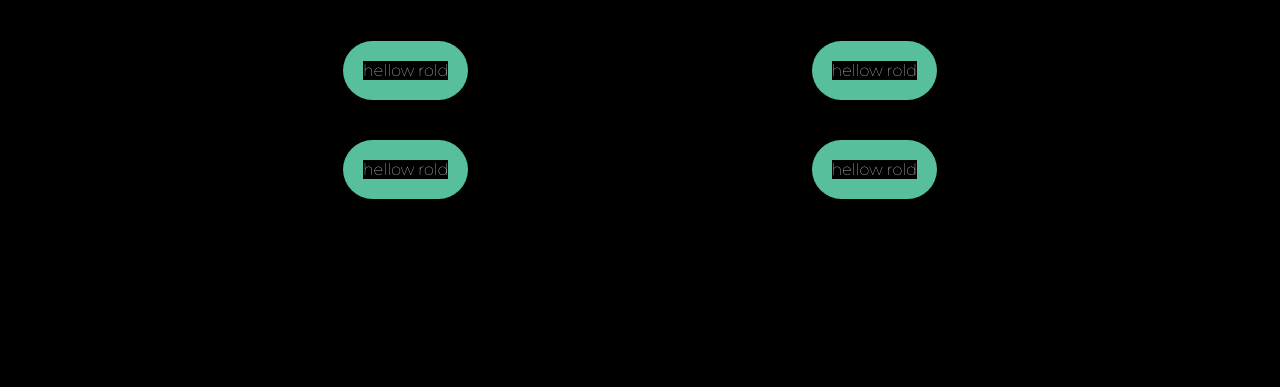
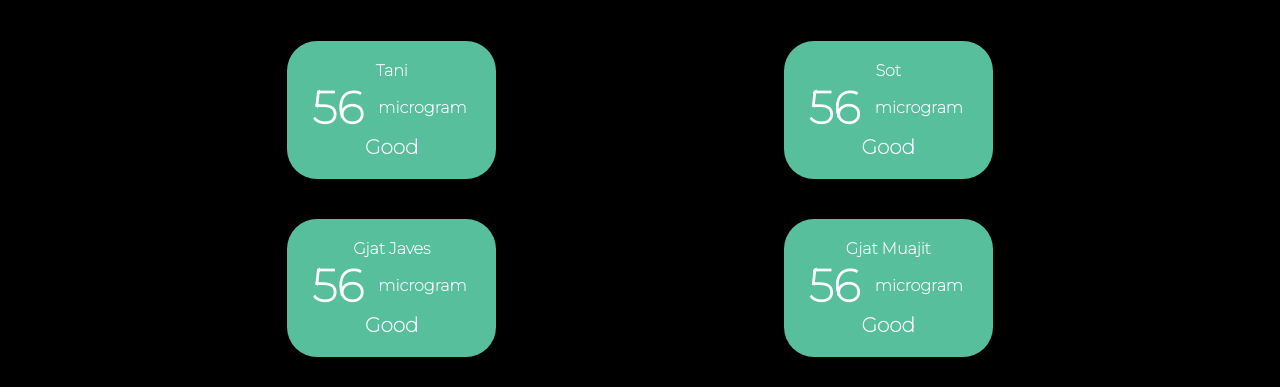
Before and after one commit to dardanbakiu/sensori-ajrit, a React (Create React App) app in the folder frontend/: page / in a window 1280 px wide. Shown: the part 201-588 px from the top of the page. Built offline with nearby package versions, Linux system fonts and the light colour scheme; no server answers.

Commit message:
through time boxes

```diff
--- a/frontend/src/pages/Home.js
+++ b/frontend/src/pages/Home.js
@@ -4,9 +4,8 @@ import Text from '../components/text/Text'
 import Box from '../components/box/Box'
 
 const Home = () => {
+  return (
 
-
-  return (
     <div>
       <Header />
       <Text
@@ -19,20 +18,98 @@ const Home = () => {
       <div>
         <div style={{display:'flex', justifyContent: 'space-evenly', padding: '20px 0'}}>
           <Box background='#57bf9c'>
-            <p>hellow rold</p>
+          <Text color="white" weight='800' content='Tani' position='center'/>
+            <div style={{
+                color:'white',
+                backgroundColor: 'inherit',
+                display: 'flex',
+                alignItems: 'center'
+            }}>
+
+              <div style={{margin: '0 5px', backgroundColor: 'inherit'}}>
+                <Text color="white" weight='600' content='56' size='45px'/>
+              </div>
+
+              <div style={{margin: '0 10px', backgroundColor: 'inherit'}}>
+                <Text color="white" weight='800' content='microgram'/>
+              </div>
+            </div>
+
+            <div style={{margin: '0px', backgroundColor: 'inherit'}}>
+              <Text color="white" weight='800' content='Good' position='center' size='20px'/>
+            </div>
           </Box>
 
           <Box background='#57bf9c'>
-            <p>hellow rold</p>
+          <Text color="white" weight='800' content='Sot' position='center'/>
+            <div style={{
+                color:'white',
+                backgroundColor: 'inherit',
+                display: 'flex',
+                alignItems: 'center'
+            }}>
+
+              <div style={{margin: '0 5px', backgroundColor: 'inherit'}}>
+                <Text color="white" weight='600' content='56' size='45px'/>
+              </div>
+
+              <div style={{margin: '0 10px', backgroundColor: 'inherit'}}>
+                <Text color="white" weight='800' content='microgram'/>
+              </div>
+            </div>
+
+            <div style={{margin: '0px', backgroundColor: 'inherit'}}>
+              <Text color="white" weight='800' content='Good' position='center' size='20px'/>
+            </div>
           </Box>
         </div>
 
         <div style={{display:'flex', justifyContent: 'space-evenly', padding: '20px 0'}}>
+        <Box background='#57bf9c'>
+          <Text color="white" weight='800' content='Gjat Javes' position='center'/>
+            <div style={{
+                color:'white',
+                backgroundColor: 'inherit',
+                display: 'flex',
+                alignItems: 'center'
+            }}>
+
+              <div style={{margin: '0 5px', backgroundColor: 'inherit'}}>
+                <Text color="white" weight='600' content='56' size='45px'/>
+              </div>
+
+              <div style={{margin: '0 10px', backgroundColor: 'inherit'}}>
+                <Text color="white" weight='800' content='microgram'/>
+              </div>
+            </div>
+
+            <div style={{margin: '0px', backgroundColor: 'inherit'}}>
+              <Text color="white" weight='800' content='Good' position='center' size='20px'/>
+            </div>
+          </Box>
+
+
           <Box background='#57bf9c'>
-            <p>hellow rold</p>
-          </Box>
-          <Box background='#57bf9c'>
-            <p>hellow rold</p>
+          <Text color="white" weight='800' content='Gjat Muajit' position='center'/>
+            <div style={{
+                color:'white',
+                backgroundColor: 'inherit',
+                display: 'flex',
+                alignItems: 'center'
+            }}>
+
+              <div style={{margin: '0 5px', backgroundColor: 'inherit'}}>
+                <Text color="white" weight='600' content='56' size='45px'/>
+              </div>
+
+              <div style={{margin: '0 10px', backgroundColor: 'inherit'}}>
+                <Text color="white" weight='800' content='microgram'/>
+              </div>
+            </div>
+
+            <div style={{margin: '0px', backgroundColor: 'inherit'}}>
+              <Text color="white" weight='800' content='Good' position='center' size='20px'/>
+            </div>
           </Box>
         </div>
       </div>
```
